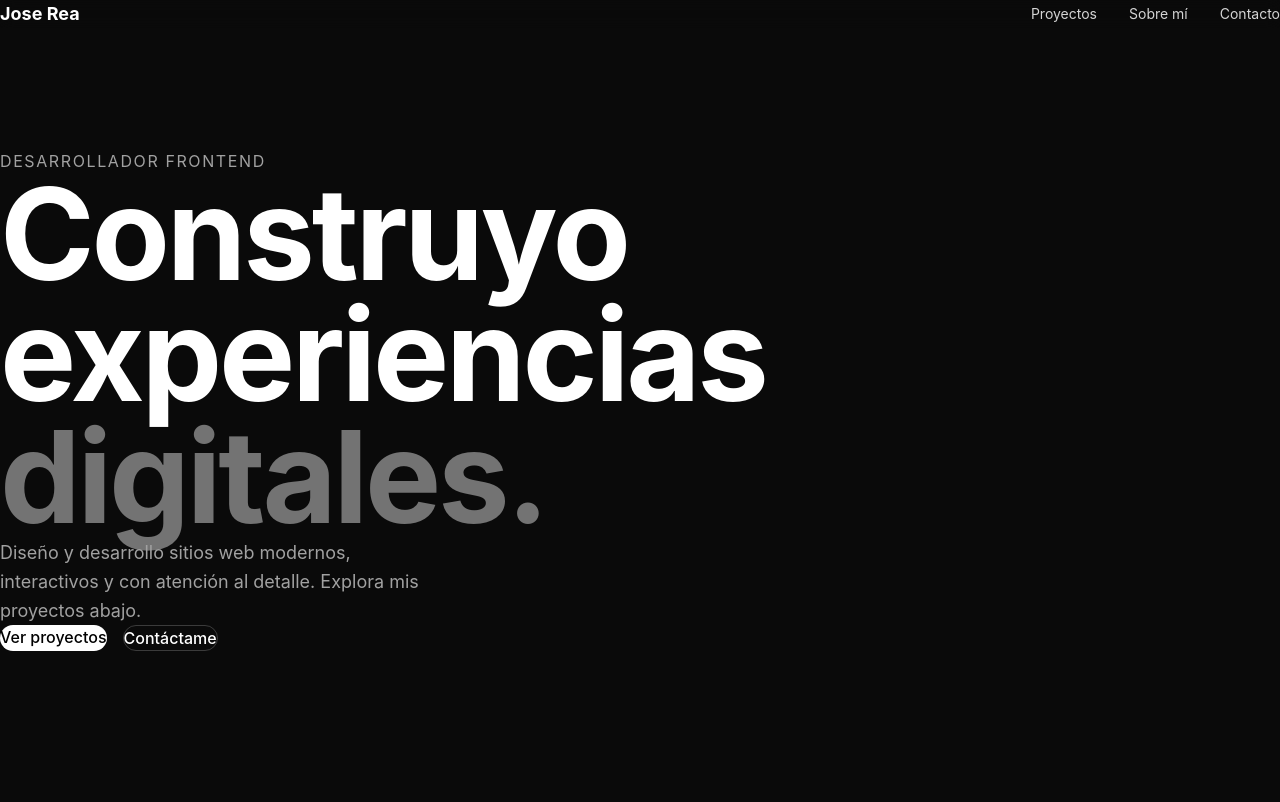
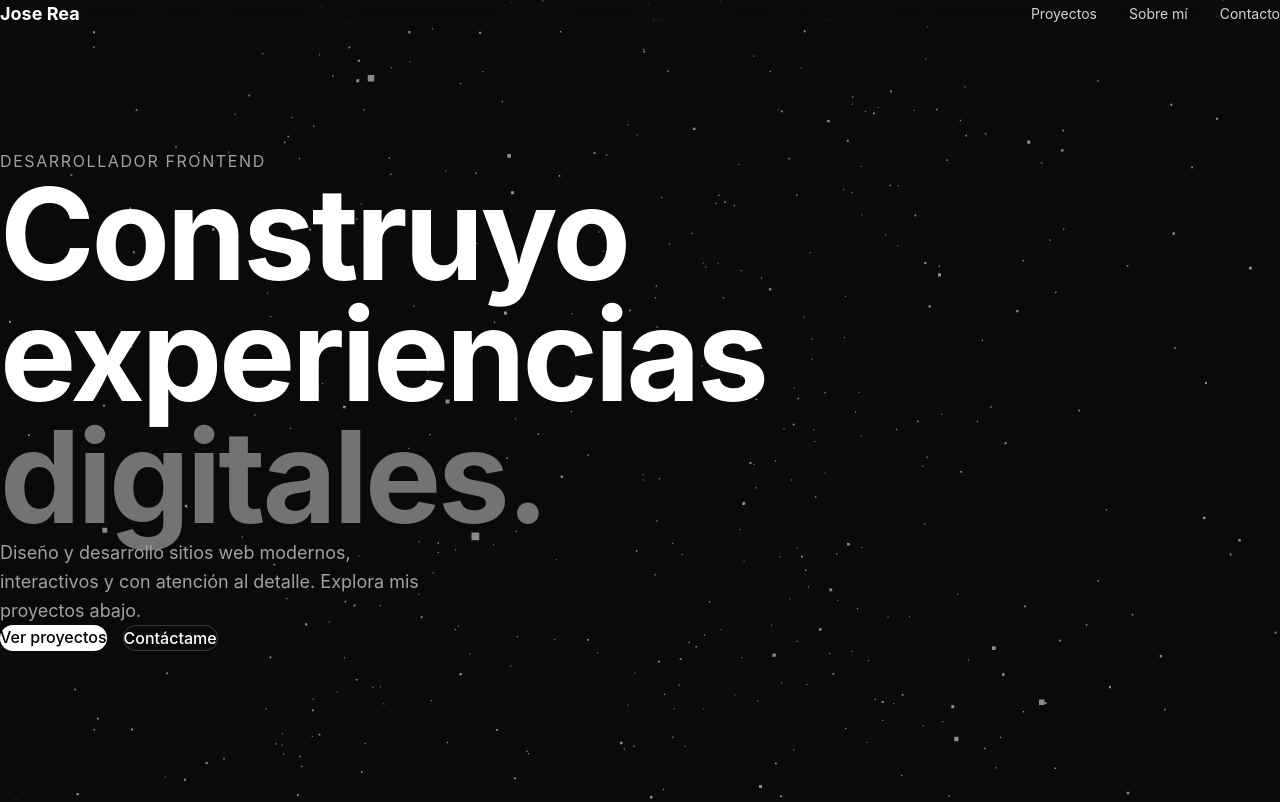
Before and after one commit to joserea-uees/Portfolio, a React app: page / in a window 1280 px wide. Shown: the top 802 px of the page. Built offline with nearby package versions, Linux system fonts and the light colour scheme; the HTML template or start-up script is replaced by a standard one.

Commit message:
[FEAT] - Particulas 3D

```diff
--- a/package.json
+++ b/package.json
@@ -10,16 +10,19 @@
     "preview": "vite preview"
   },
   "dependencies": {
+    "@react-three/fiber": "^9.7.0",
     "@tailwindcss/vite": "^4.3.3",
     "framer-motion": "^13.1.1",
     "react": "^19.2.8",
     "react-dom": "^19.2.8",
-    "tailwindcss": "^4.3.3"
+    "tailwindcss": "^4.3.3",
+    "three": "^0.185.1"
   },
   "devDependencies": {
     "@types/node": "^24.13.3",
     "@types/react": "^19.2.18",
     "@types/react-dom": "^19.2.4",
+    "@types/three": "^0.185.4",
     "@vitejs/plugin-react": "^6.1.0",
     "oxlint": "^1.79.0",
     "typescript": "~6.0.2",
--- a/src/components/sections/Hero.tsx
+++ b/src/components/sections/Hero.tsx
@@ -1,5 +1,6 @@
 import { motion } from 'framer-motion'
 import Button from '../ui/Button'
+import HeroCanvas from '../three/HeroCanvas'
 
 const container = {
   hidden: {},
@@ -15,12 +16,10 @@ const item = {
 
 export default function Hero() {
   return (
-    <motion.section
-      variants={container}
-      initial="hidden"
-      animate="show"
-      className="min-h-screen flex flex-col justify-center px-8 md:px-16 relative overflow-hidden"
-    >
+    <section className="min-h-screen flex flex-col justify-center px-8 md:px-16 relative overflow-hidden">
+      <HeroCanvas />
+
+      <motion.div variants={container} initial="hidden" animate="show" className="relative z-10">
         <motion.p variants={item} className="text-neutral-400 text-sm md:text-base tracking-widest uppercase mb-4">
           Desarrollador Frontend
         </motion.p>
@@ -42,6 +41,7 @@ export default function Hero() {
           <Button href="#projects">Ver proyectos</Button>
           <Button href="#contact" variant="secondary">Contáctame</Button>
         </motion.div>
-    </motion.section>
+      </motion.div>
+    </section>
   )
 }
--- /dev/null
+++ b/src/components/three/HeroCanvas.tsx
@@ -0,0 +1,12 @@
+import { Canvas } from '@react-three/fiber'
+import ParticleField from './ParticleField'
+
+export default function HeroCanvas() {
+  return (
+    <div className="absolute inset-0 -z-10">
+      <Canvas camera={{ position: [0, 0, 5], fov: 60 }}>
+        <ParticleField />
+      </Canvas>
+    </div>
+  )
+}
--- /dev/null
+++ b/src/components/three/ParticleField.tsx
@@ -0,0 +1,54 @@
+import { useRef, useMemo } from 'react'
+import { useFrame, useThree } from '@react-three/fiber'
+import * as THREE from 'three'
+
+const PARTICLE_COUNT = 800
+
+export default function ParticleField() {
+  const pointsRef = useRef<THREE.Points>(null)
+  const { viewport } = useThree()
+
+  // Generamos posiciones aleatorias una sola vez
+  const positions = useMemo(() => {
+    const arr = new Float32Array(PARTICLE_COUNT * 3)
+    for (let i = 0; i < PARTICLE_COUNT; i++) {
+      arr[i * 3] = (Math.random() - 0.5) * 10
+      arr[i * 3 + 1] = (Math.random() - 0.5) * 10
+      arr[i * 3 + 2] = (Math.random() - 0.5) * 10
+    }
+    return arr
+  }, [])
+
+  useFrame((state) => {
+    if (!pointsRef.current) return
+
+    // Rotación lenta y constante
+    pointsRef.current.rotation.y += 0.0006
+    pointsRef.current.rotation.x += 0.0002
+
+    // Parallax sutil siguiendo el mouse
+    const { x, y } = state.pointer
+    pointsRef.current.rotation.y += x * 0.0003
+    pointsRef.current.rotation.x += y * 0.0003
+  })
+
+  return (
+    <points ref={pointsRef} scale={viewport.width < 6 ? 0.7 : 1}>
+      <bufferGeometry>
+        <bufferAttribute
+          attach="attributes-position"
+          count={PARTICLE_COUNT}
+          array={positions}
+          itemSize={3}
+        />
+      </bufferGeometry>
+      <pointsMaterial
+        size={0.025}
+        color="#ffffff"
+        transparent
+        opacity={0.6}
+        sizeAttenuation
+      />
+    </points>
+  )
+}
```
Also changed, not shown: 1 other file (tests, documents, lock files or other folders). Lines whose indentation alone changed are shown as unchanged.
